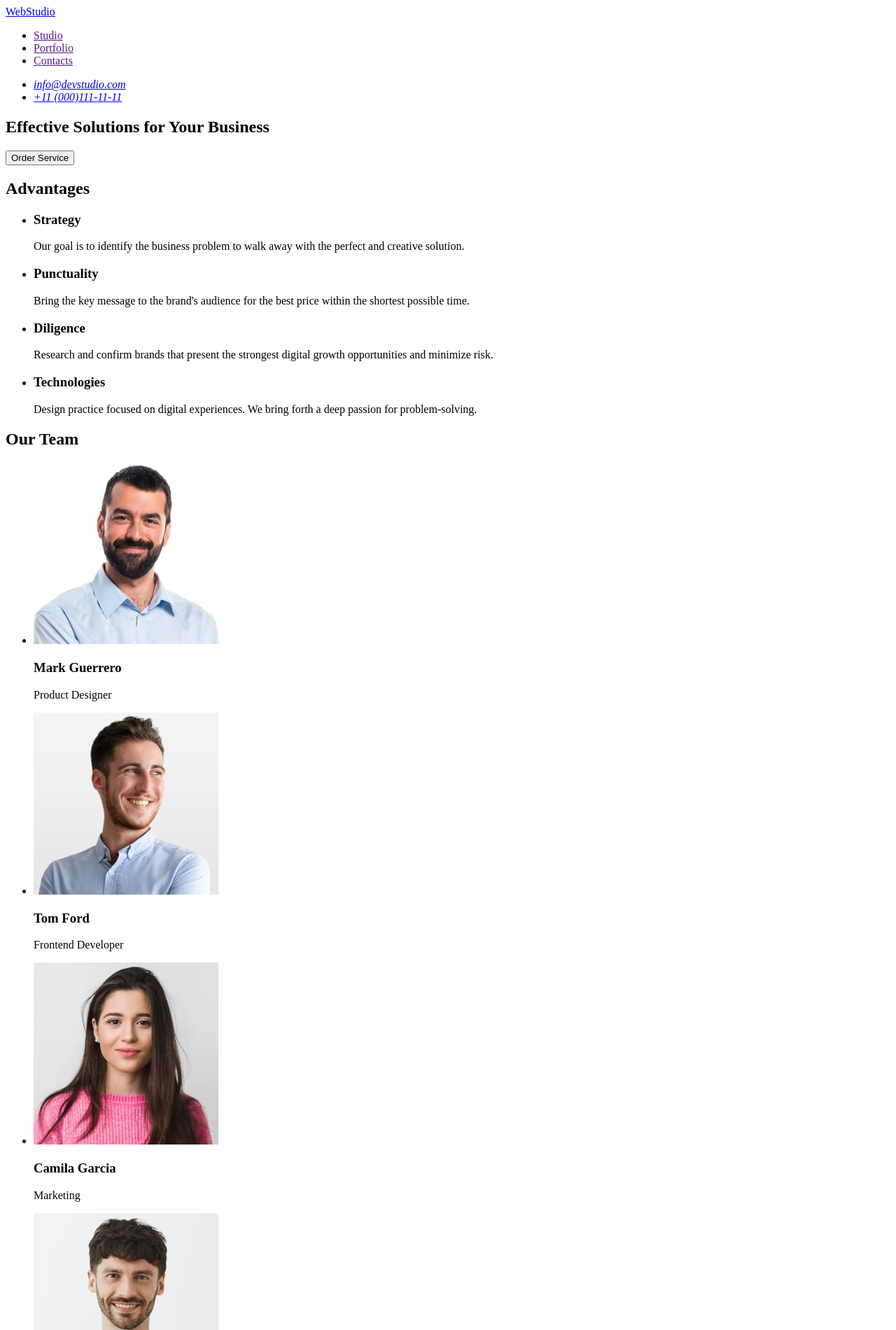
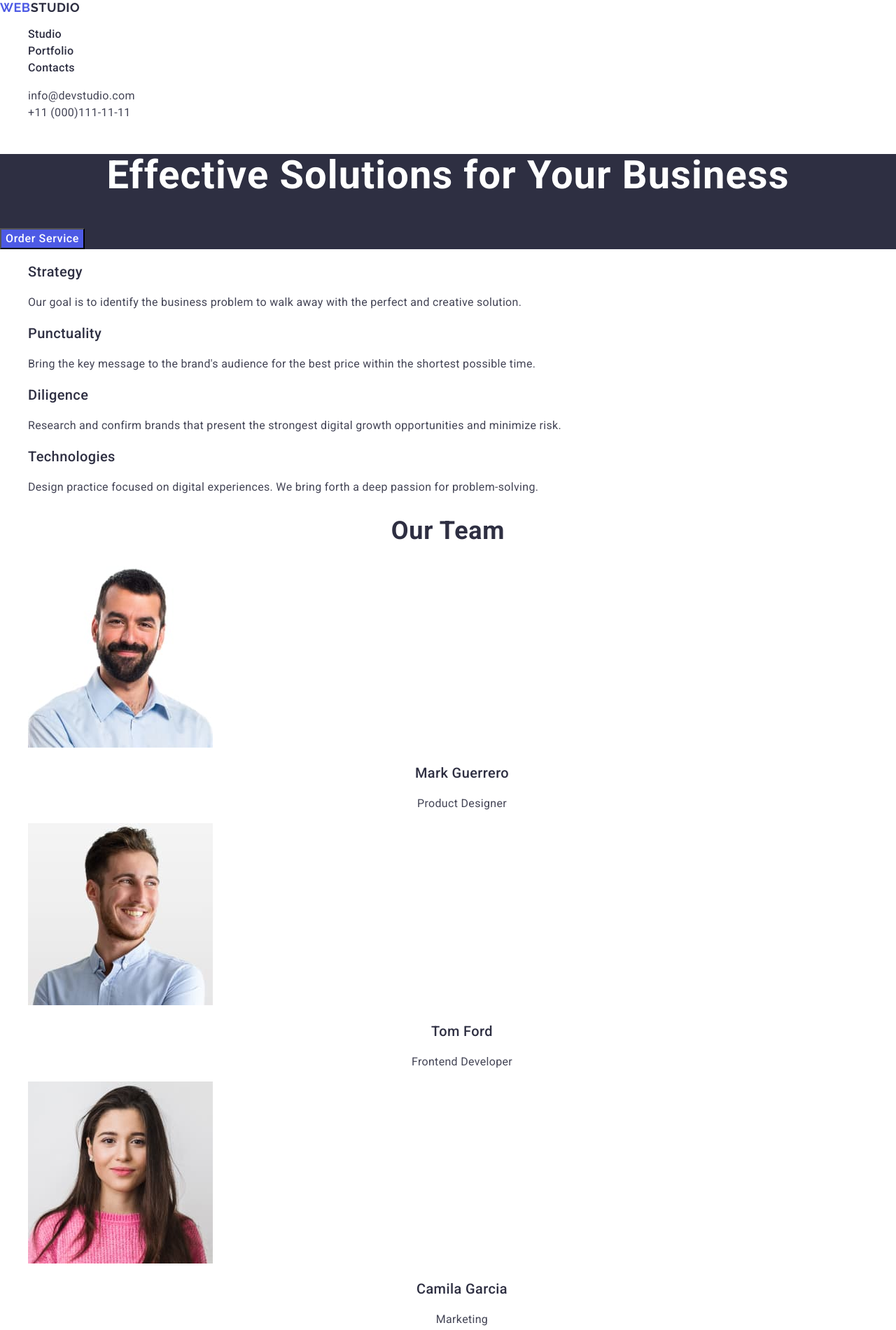
Before and after one commit to IhorBut737/goit-markup-hw-02, a plain HTML site: page index.html in a window 1280 px wide. Shown: the top 1900 px of the page at 70% size. Drawn offline with nearby package versions, Linux system fonts and the light colour scheme.

Commit message:
first css

```diff
--- /dev/null
+++ b/css/styles.css
@@ -0,0 +1,223 @@
+body {
+  font-family: "Roboto", sans-serif;
+  background-color: #fff;
+}
+
+ul {
+  list-style: none;
+}
+
+a {
+  text-decoration: none;
+}
+
+.visually-hidden {
+  position: absolute;
+  width: 1px;
+  height: 1px;
+  margin: -1px;
+  border: 0;
+  padding: 0;
+
+  white-space: nowrap;
+  clip-path: inset(100%);
+  clip: rect(0 0 0 0);
+  overflow: hidden;
+}
+
+/* --------Header-------- */
+
+.header {
+}
+
+.header-navigation {
+}
+
+.header-logo {
+  font-family: "Raleway", sans-serif;
+  font-weight: 700;
+  font-size: 18px;
+  line-height: 1.16667;
+  letter-spacing: 0.03em;
+  text-transform: uppercase;
+  color: #4d5ae5;
+}
+
+.header-logo-color {
+  color: #2e2f42;
+}
+
+.header-menu-list {
+}
+.header-menu-item {
+}
+.header-menu-link {
+  font-weight: 500;
+  font-size: 16px;
+  line-height: 1.5;
+  letter-spacing: 0.02em;
+  color: #2e2f42;
+}
+
+.header-menu-link:hover {
+  color: #404bbf;
+}
+.header-contacts-menu {
+  font-style: normal;
+}
+.header-contacts-list {
+}
+.header-contacts-item {
+}
+.header-contacts-link {
+  font-weight: 400;
+  font-size: 16px;
+  line-height: 1.5;
+  letter-spacing: 0.02em;
+  color: #434455;
+}
+
+.header-contacts-link:hover,
+.header-contacts-link:focus {
+  color: #404bbf;
+}
+
+/* ------------Hero---------- */
+
+.hero {
+  background: #2e2f42;
+}
+.hero-title {
+  font-weight: 700;
+  font-size: 56px;
+  line-height: 1.07143;
+  letter-spacing: 0.02em;
+  text-align: center;
+  color: #fff;
+}
+.hero-btn {
+  font-family: "Roboto", sans-serif;
+  font-weight: 500;
+  font-size: 16px;
+  line-height: 1.5;
+  letter-spacing: 0.04em;
+  color: #fff;
+  cursor: pointer;
+  background: #4d5ae5;
+}
+.hero-btn:hover {
+  background: #404bbf;
+}
+
+/* -----------Features-------- */
+
+.features {
+}
+.features-list {
+}
+.features-item {
+}
+.features-subtitle {
+  font-weight: 500;
+  font-size: 20px;
+  line-height: 1.2;
+  letter-spacing: 0.02em;
+  color: #2e2f42;
+}
+.features-text {
+  font-size: 16px;
+  line-height: 1.5;
+  letter-spacing: 0.02em;
+  color: #434455;
+}
+
+/* -------------Our Team------- */
+
+.team {
+}
+.team-title {
+  font-weight: 700;
+  font-size: 36px;
+  line-height: 1.11111;
+  letter-spacing: 0.02em;
+  text-align: center;
+  color: #2e2f42;
+}
+.team-list {
+}
+.team-item {
+}
+.team-image {
+}
+.team-name {
+  font-weight: 500;
+  font-size: 20px;
+  line-height: 1.2;
+  letter-spacing: 0.02em;
+  text-align: center;
+  color: #2e2f42;
+}
+.team-subtitle {
+  font-size: 16px;
+  line-height: 1.5;
+  letter-spacing: 0.02em;
+  text-align: center;
+  color: #434455;
+}
+
+/* ---------------Portfolio------------ */
+
+.portfolio {
+}
+.portfolio-title {
+  font-weight: 700;
+  font-size: 36px;
+  line-height: 1.11111;
+  letter-spacing: 0.02em;
+  text-align: center;
+  color: #2e2f42;
+}
+.portfolio-list {
+}
+.portfolio-item {
+}
+.portfolio-images {
+}
+.portfolio-subtitle {
+  font-weight: 500;
+  font-size: 20px;
+  line-height: 1.2;
+  letter-spacing: 0.02em;
+  color: #2e2f42;
+}
+.portfolio-text {
+  font-size: 16px;
+  line-height: 1.5;
+  letter-spacing: 0.02em;
+  color: #434455;
+}
+
+/*---------------Footer---------------  */
+.footer {
+  background: #2e2f42;
+}
+.footer-logo {
+}
+.footer-logo {
+  font-family: "Raleway", sans-serif;
+  font-weight: 700;
+  font-size: 18px;
+  line-height: 1.16667;
+  letter-spacing: 0.03em;
+  text-transform: uppercase;
+  color: #4d5ae5;
+}
+.footer-logo-color {
+  color: #f4f4fd;
+}
+.footer-text {
+  font-size: 16px;
+  line-height: 1.5;
+  letter-spacing: 0.02em;
+  color: #f4f4fd;
+}
--- a/index.html
+++ b/index.html
@@ -3,97 +3,209 @@
   <head>
     <meta charset="UTF-8" />
     <meta name="viewport" content="width=device-width, initial-scale=1.0" />
-    <title>Document</title>
+    <link rel="preconnect" href="https://fonts.googleapis.com" />
+    <link rel="preconnect" href="https://fonts.gstatic.com" crossorigin />
+    <link
+      href="https://fonts.googleapis.com/css2?family=Raleway:wght@700&family=Roboto:wght@400;500;700&display=swap"
+      rel="stylesheet"
+    />
+    <title>WebStudio</title>
+    <link
+      rel="stylesheet"
+      href="https://cdnjs.cloudflare.com/ajax/libs/modern-normalize/3.0.1/modern-normalize.min.css"
+      integrity="sha512-q6WgHqiHlKyOqslT/lgBgodhd03Wp4BEqKeW6nNtlOY4quzyG3VoQKFrieaCeSnuVseNKRGpGeDU3qPmabCANg=="
+      crossorigin="anonymous"
+      referrerpolicy="no-referrer"
+    />
+    <link rel="stylesheet" href="./css/styles.css" />
   </head>
-
   <body>
-    <header>
-      <nav>
-        <a href="./index.html">WebStudio</a>
-        <ul>
-          <li><a href="">Studio</a></li>
-          <li><a href="">Portfolio</a></li>
-          <li><a href="">Contacts</a></li>
+    <header class="header">
+      <nav class="header-navigation">
+        <a class="header-logo" href="./index.html"
+          >Web<span class="header-logo-color">Studio</span></a
+        >
+        <ul class="header-menu-list">
+          <li class="header-menu-item">
+            <a class="header-menu-link" href="">Studio</a>
+          </li>
+          <li class="header-menu-item">
+            <a class="header-menu-link" href="">Portfolio</a>
+          </li>
+          <li class="header-menu-item">
+            <a class="header-menu-link" href="">Contacts</a>
+          </li>
         </ul>
       </nav>
-      <address>
-        <ul>
-          <li>
-            <a href="mailto:info@devstudio.com">info@devstudio.com</a>
+      <address class="header-contacts-menu">
+        <ul class="header-contacts-list">
+          <li class="header-contacts-item">
+            <a class="header-contacts-link" href="mailto:info@devstudio.com"
+              >info@devstudio.com</a
+            >
           </li>
-          <li>
-            <a href="tel:+110001111111">+11 (000)111-11-11</a>
+          <li class="header-contacts-item">
+            <a class="header-contacts-link" href="tel:+110001111111"
+              >+11 (000)111-11-11</a
+            >
           </li>
         </ul>
       </address>
     </header>
     <main>
-      <section>
-        <h1>Effective Solutions for Your Business</h1>
-        <button type="button">Order Service</button>
+      <section class="hero">
+        <h1 class="hero-title">Effective Solutions for Your Business</h1>
+        <button type="button" class="hero-btn">Order Service</button>
       </section>
-      <section>
-        <h2>Advantages</h2>
-        <ul>
-          <li>
-            <h3>Strategy</h3>
-            <p>
+      <section class="features">
+        <h2 class="visually-hidden">Advantages</h2>
+        <ul class="features-list">
+          <li class="features-item">
+            <h3 class="features-subtitle">Strategy</h3>
+            <p class="features-text">
               Our goal is to identify the business problem to walk away with the
               perfect and creative solution.
             </p>
           </li>
-          <li>
-            <h3>Punctuality</h3>
-            <p>
+          <li class="features-item">
+            <h3 class="features-subtitle">Punctuality</h3>
+            <p class="features-text">
               Bring the key message to the brand's audience for the best price
               within the shortest possible time.
             </p>
           </li>
-          <li>
-            <h3>Diligence</h3>
-            <p>
+          <li class="features-item">
+            <h3 class="features-subtitle">Diligence</h3>
+            <p class="features-text">
               Research and confirm brands that present the strongest digital
               growth opportunities and minimize risk.
             </p>
           </li>
-          <li>
-            <h3>Technologies</h3>
-            <p>
+          <li class="features-item">
+            <h3 class="features-subtitle">Technologies</h3>
+            <p class="features-text">
               Design practice focused on digital experiences. We bring forth a
               deep passion for problem-solving.
             </p>
           </li>
         </ul>
       </section>
-      <section>
-        <h2>Our Team</h2>
-        <ul>
-          <li>
-            <img src="./images/img(1).jpg" width="264" alt="Mark Guerrero" />
-            <h3>Mark Guerrero</h3>
-            <p>Product Designer</p>
+      <section class="team">
+        <h2 class="team-title">Our Team</h2>
+        <ul class="team-list">
+          <li class="team-item">
+            <img
+              src="./images/img(1).jpg"
+              width="264"
+              alt="Mark Guerrero"
+              class="team-image"
+            />
+            <h3 class="team-name">Mark Guerrero</h3>
+            <p class="team-subtitle">Product Designer</p>
           </li>
-          <li>
-            <img src="./images/img(2).jpg" width="264" alt="Tom Ford" />
-            <h3>Tom Ford</h3>
-            <p>Frontend Developer</p>
+          <li class="team-item">
+            <img
+              src="./images/img(2).jpg"
+              width="264"
+              alt="Tom Ford"
+              class="team-image"
+            />
+            <h3 class="team-name">Tom Ford</h3>
+            <p class="team-subtitle">Frontend Developer</p>
           </li>
-          <li>
-            <img src="./images/img(3).jpg" width="264" alt="Camila Garcia" />
-            <h3>Camila Garcia</h3>
-            <p>Marketing</p>
+          <li class="team-item">
+            <img
+              src="./images/img(3).jpg"
+              width="264"
+              alt="Camila Garcia"
+              class="team-image"
+            />
+            <h3 class="team-name">Camila Garcia</h3>
+            <p class="team-subtitle">Marketing</p>
           </li>
-          <li>
-            <img src="./images/img(4).jpg" width="264" alt="Daniel Wilson" />
-            <h3>Daniel Wilson</h3>
-            <p>UI Designer</p>
+          <li class="team-item">
+            <img
+              src="./images/img(4).jpg"
+              width="264"
+              alt="Daniel Wilson"
+              class="team-image"
+            />
+            <h3 class="team-name">Daniel Wilson</h3>
+            <p class="team-subtitle">UI Designer</p>
+          </li>
+        </ul>
+      </section>
+      <section class="portfolio">
+        <h2 class="portfolio-title">Our Portfolio</h2>
+        <ul class="portfolio-list">
+          <li class="portfolio-item">
+            <img
+              src="./images/img(5).jpg"
+              alt="Banking App"
+              width="360"
+              class="portfolio-images"
+            />
+            <h3 class="portfolio-subtitle">Banking App</h3>
+            <p class="portfolio-text">App</p>
+          </li>
+          <li class="portfolio-item">
+            <img
+              src="./images/img(6).jpg"
+              alt="Cashless Payment"
+              width="360"
+              class="portfolio-images"
+            />
+            <h3 class="portfolio-subtitle">Cashless Payment</h3>
+            <p class="portfolio-text">Marketing</p>
+          </li>
+          <li class="portfolio-item">
+            <img
+              src="./images/img(7).jpg"
+              alt="Meditation App"
+              width="360"
+              class="portfolio-images"
+            />
+            <h3 class="portfolio-subtitle">Meditation App</h3>
+            <p class="portfolio-text">App</p>
+          </li>
+          <li class="portfolio-item">
+            <img
+              src="./images/img(8).jpg"
+              alt="Taxi Service"
+              width="360"
+              class="portfolio-images"
+            />
+            <h3 class="portfolio-subtitle">Taxi Service</h3>
+            <p class="portfolio-text">Marketing</p>
+          </li>
+          <li class="portfolio-item">
+            <img
+              src="./images/img(9).jpg"
+              alt="Screen Illustrations"
+              width="360"
+              class="portfolio-images"
+            />
+            <h3 class="portfolio-subtitle">Screen Illustrations</h3>
+            <p class="portfolio-text">Design</p>
+          </li>
+          <li class="portfolio-item">
+            <img
+              src="./images/img(10).jpg"
+              alt="Online Courses"
+              width="360"
+              class="portfolio-images"
+            />
+            <h3 class="portfolio-subtitle">Online Courses</h3>
+            <p class="portfolio-text">Marketing</p>
           </li>
         </ul>
       </section>
     </main>
-    <footer>
-      <a href="./index.html">WebStudio</a>
-      <p>
+    <footer class="footer">
+      <a class="footer-logo" href="./index.html"
+        >Web<span class="footer-logo-color">Studio</span></a
+      >
+      <p class="footer-text">
         Increase the flow of customers and sales for your business with digital
         marketing & growth solutions.
       </p>
```
Also changed, not shown: images/img(10).jpg (added), images/img(5).jpg (added), images/img(6).jpg (added), images/img(7).jpg (added), images/img(8).jpg (added), images/img(9).jpg (added).
